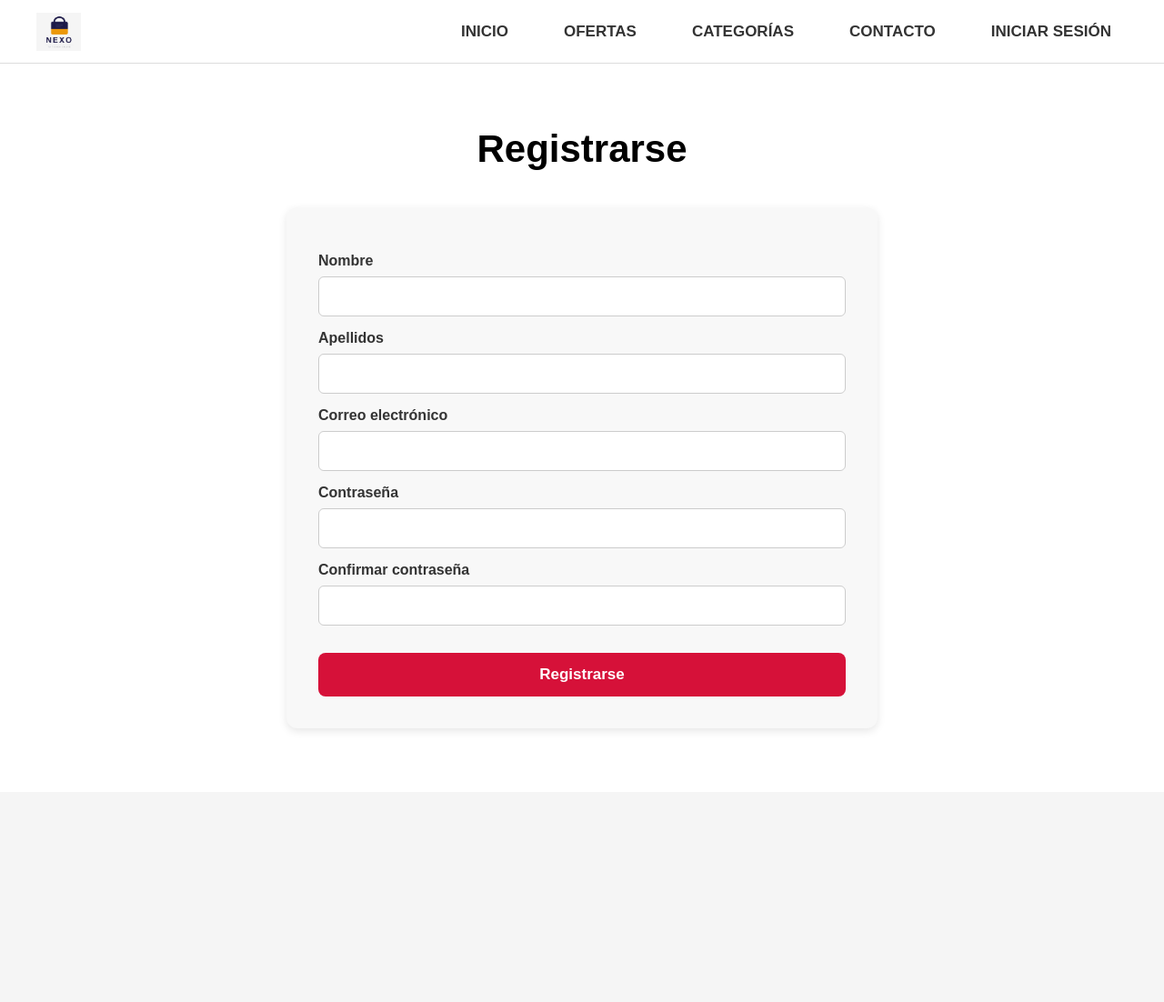
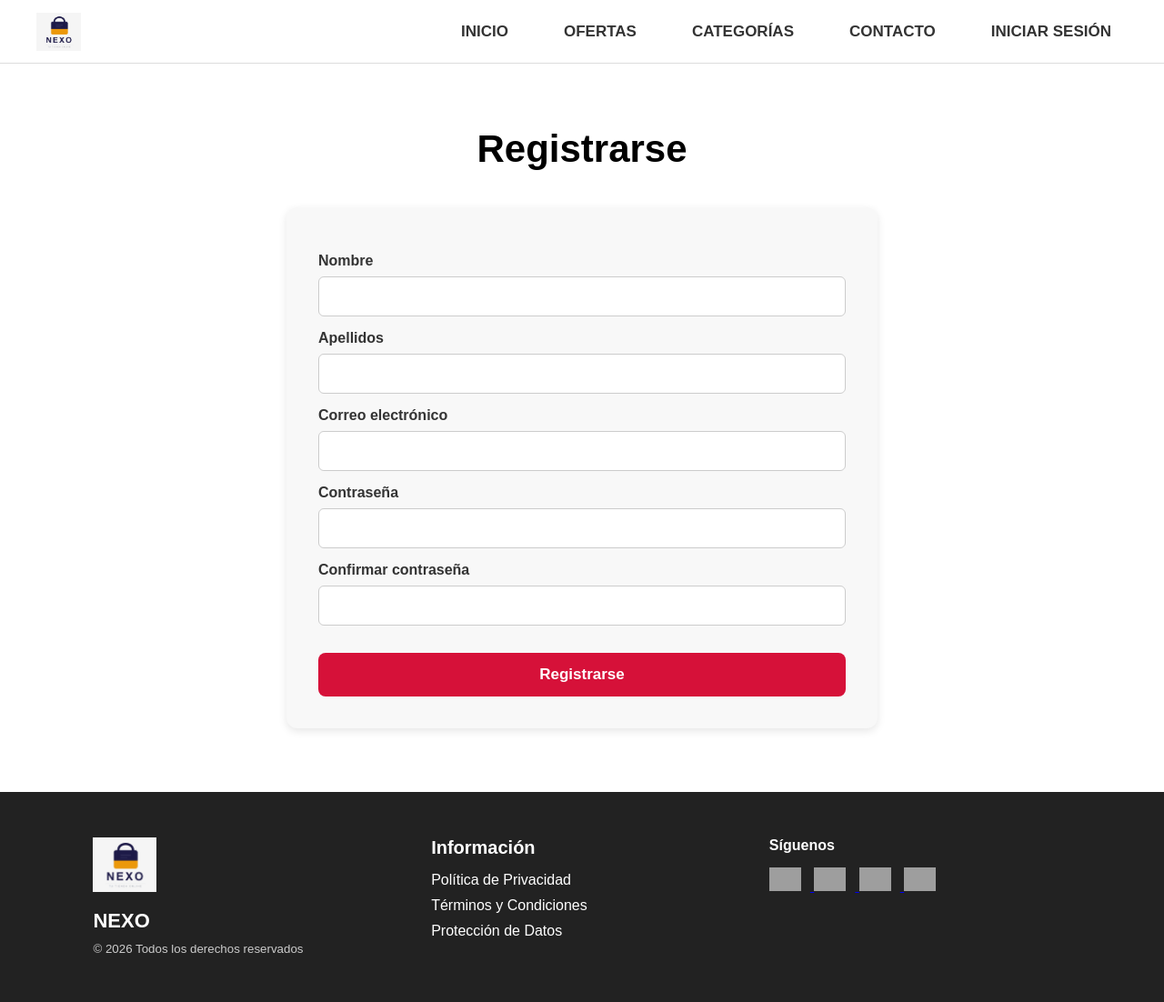
Before and after one commit to cjimenezowo/proyecto_personal, a website: page registro.html in a window 1280 px wide. Shown: the whole page at 91% size. Before the commit the page ends 871 px from the top, so only its background shows below. Drawn offline with Linux system fonts and the light colour scheme; grey boxes are pictures that could not be loaded.

Commit message:
Update registro.html

```diff
--- a/registro.html
+++ b/registro.html
@@ -79,6 +79,74 @@
     </form>
 
 </section>
+<!-- ================= PIE DE PÁGINA ================= -->
 
+<footer class="footer">
+  <div class="footer-container">
+
+    <!-- Logo -->
+    <div class="footer-brand">
+      <img
+        src="Imagenes/descarga1.png"
+        alt="Logo NEXO"
+        class="footer-logo"
+      />
+
+      <p>NEXO</p>
+
+      <small>© 2026 Todos los derechos reservados</small>
+    </div>
+
+    <!-- Enlaces -->
+    <div class="footer-links">
+      <h4>Información</h4>
+
+      <a href="#">Política de Privacidad</a>
+
+      <a href="#">Términos y Condiciones</a>
+
+      <a href="#">Protección de Datos</a>
+    </div>
+
+    <!-- Redes Sociales -->
+    <div class="footer-social">
+      <h4>Síguenos</h4>
+
+      <a href="#">
+        <img
+          src="https://cdn-icons-png.flaticon.com/512/145/145802.png"
+          alt="Facebook"
+          class="social-icon"
+        />
+      </a>
+
+      <a href="#">
+        <img
+          src="https://cdn-icons-png.flaticon.com/512/145/145812.png"
+          alt="Instagram"
+          class="social-icon"
+        />
+      </a>
+
+      <a href="#">
+        <img
+          src="https://cdn-icons-png.flaticon.com/512/145/145807.png"
+          alt="LinkedIn"
+          class="social-icon"
+        />
+      </a>
+
+      <a href="#">
+        <img
+          src="https://cdn-icons-png.flaticon.com/512/145/145806.png"
+          alt="Twitter"
+          class="social-icon"
+        />
+      </a>
+
+    </div>
+
+  </div>
+</footer>
 </body>
 </html>
```
